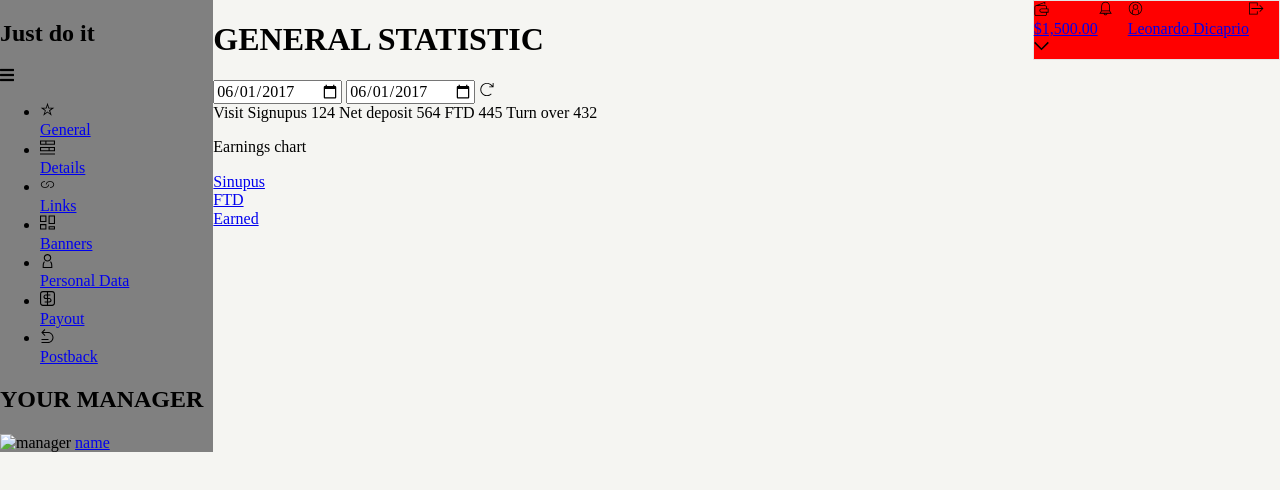
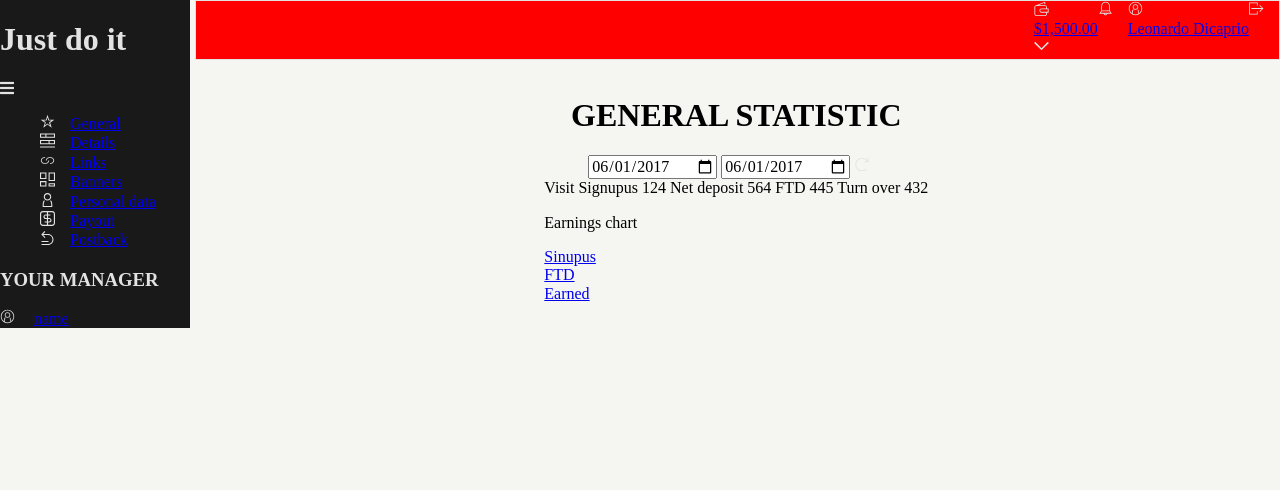
Before and after one commit to mwladyka126/Individual, a website: page index.html in a window 1280 px wide. Drawn offline with Linux system fonts and the light colour scheme.

Commit message:
add grid

```diff
--- a/index.html
+++ b/index.html
@@ -42,60 +42,41 @@
 
         <div class="sidebar">
             <div class="sidebar_title">
-                <h2>Just do it</h2>
+                <h1>Just do it</h1>
             </div>
             <div class="menu-button">
                 <i class="fas fa-bars"></i>
             </div>
-            <div class="sidebar_list-menu">
-                <ul>
+            <div class="sidebar_list">
+                <ul class="sidebar_list-menu">
                     <li>
-                        <a href="#">
-                            <img class="icon-img" src="images/icons/general.svg" alt="general-icon">
-                            <div class="sidebar_list-menu_list-title"><span>General</span></div>
-                        </a>
+                        <a href="#"><img class="icon-img" src="images/icons/general.svg" alt="general-icon">General</a>
                     </li>
                     <li>
-                        <a href="#">
-                            <img class="icon-img" src="images/icons/details.svg" alt="details-icon">
-                            <div class="sidebar_list-menu_list-title"><span>Details</span></div>
-                        </a>
+                        <a href="#"><img class="icon-img" src="images/icons/details.svg" alt="details-icon">Details</a>
                     </li>
                     <li>
-                        <a href="#">
-                            <img class="icon-img" src="images/icons/links.svg" alt="links-icon">
-                            <div class="sidebar_list-menu_list-title"><span>Links</span></div>
-                        </a>
+                        <a href="#"><img class="icon-img" src="images/icons/links.svg" alt="links-icon">Links</a>
                     </li>
                     <li>
-                        <a href="#">
-                            <img class="icon-img" src="images/icons/banners.svg" alt="banners-icon">
-                            <div class="sidebar_list-menu_list-title"><span>Banners</span></div>
-                        </a>
+                        <a href="#"><img class="icon-img" src="images/icons/banners.svg" alt="banners-icon">Banners</a>
                     </li>
                     <li>
-                        <a href="#">
-                            <img class="icon-img" src="images/icons/personaldata.svg" alt="banners-icon">
-                            <div class="sidebar_list-menu_list-title"><span>Personal Data</span></div>
-                        </a>
+                        <a href="#"><img class="icon-img" src="images/icons/personaldata.svg"
+                                alt="banners-icon">Personal data</a>
                     </li>
                     <li>
-                        <a href="#">
-                            <img class="icon-img" src="images/icons/payout.svg" alt="banners-icon">
-                            <div class="sidebar_list-menu_list-title"><span>Payout</span></div>
-                        </a>
+                        <a href="#"><img class="icon-img" src="images/icons/payout.svg" alt="banners-icon">Payout</a>
                     </li>
                     <li>
-                        <a href="#">
-                            <img class="icon-img" src="images/icons/postback.svg" alt="banners-icon">
-                            <div class="sidebar_list-menu_list-title"><span>Postback</span></div>
-                        </a>
+                        <a href="#"><img class="icon-img" src="images/icons/postback.svg"
+                                alt="banners-icon">Postback</a>
                     </li>
                 </ul>
             </div>
             <div class="sidebar_manager">
-                <h2 class="sidebar_manager_title">YOUR MANAGER</h2>
-                <img class="sidebar_manager_img" src="images/icons/" alt="manager">
+                <h3 class="sidebar_manager_title">YOUR MANAGER</h3>
+                <img class="icon-img" class="sidebar_manager_img" src="images/icons/profile.svg" alt="manager">
                 <a href="#" class="profile-name">name</a>
             </div>
         </div>
--- a/sass/_layout.scss
+++ b/sass/_layout.scss
@@ -11,26 +11,29 @@ body {
   }
 
 .container{
-    display:flex;
-    flex-wrap:wrap;
+  display: grid;
+  grid-template-columns: 190px 11fr;
+  grid-template-rows: 50px 1fr 1fr;
+  grid-column-gap: 0.2%;
+  grid-template-areas:
+  "sidebar navbar"
+  "sidebar main-content";
 }
 
 .sidebar{
-    flex:1;
+  grid-area: sidebar;
 }
 
-
 .navbar{
-  display: flex;
-  flex-direction: row;
-  flex: 100%;
+  margin: 0;
+  grid-area: navbar;
 }
 
 .main-content{
+  grid-area: main-content;
   display: flex;
-  flex:5;
   flex-direction: column;
   overflow-y: auto;
   position: relative;
-  overflow-y: scroll;
+  //overflow-y: scroll;
 }
--- a/sass/_variables.scss
+++ b/sass/_variables.scss
@@ -2,7 +2,8 @@
 $paragraph-color: #000000;
 $brand-main-color: #ff0000;
 $background-main-color:  #f5f5f2;//light
-$background-sidebar: #808080;//darkgrey
+$background-sidebar:#191919; //almost black
+$grey-font: #e3e3e3; //light grey
 
 /* Font sizes */
 $paragraph-font-size: 16px;
--- a/sass/components/_main.scss
+++ b/sass/components/_main.scss
@@ -1 +1,5 @@
-//.main-content {
+.main-content {
+margin: auto;
+justify-content: center;
+align-items: center;
+}
--- a/sass/components/_navbar.scss
+++ b/sass/components/_navbar.scss
@@ -3,6 +3,7 @@
     top: 0;
     right: 0;
     height: 60px;
+    width: calc(100% - 195px);
     border: 1px solid #e3e3e3;
     background-color: red;
     display: flex;
--- a/sass/components/_sidebar.scss
+++ b/sass/components/_sidebar.scss
@@ -1,13 +1,17 @@
 .sidebar{
     background-color:$background-sidebar;
-    min-width: max-content;
+    color:$grey-font;
+    //min-width: max-content;
     height: 100%;
-    margin: 0 auto;
+    margin:0;
 }
 
-
+ul{
+    list-style-type:none;
+}
 .icon-img{
     height: 15px;
     width: 15px;
     margin-right: 15px;
+    filter: invert(94%) sepia(0%) saturate(130%) hue-rotate(190deg) brightness(102%) contrast(85%);
 }
```
Also changed, not shown: css/style.css, 1 other file.
